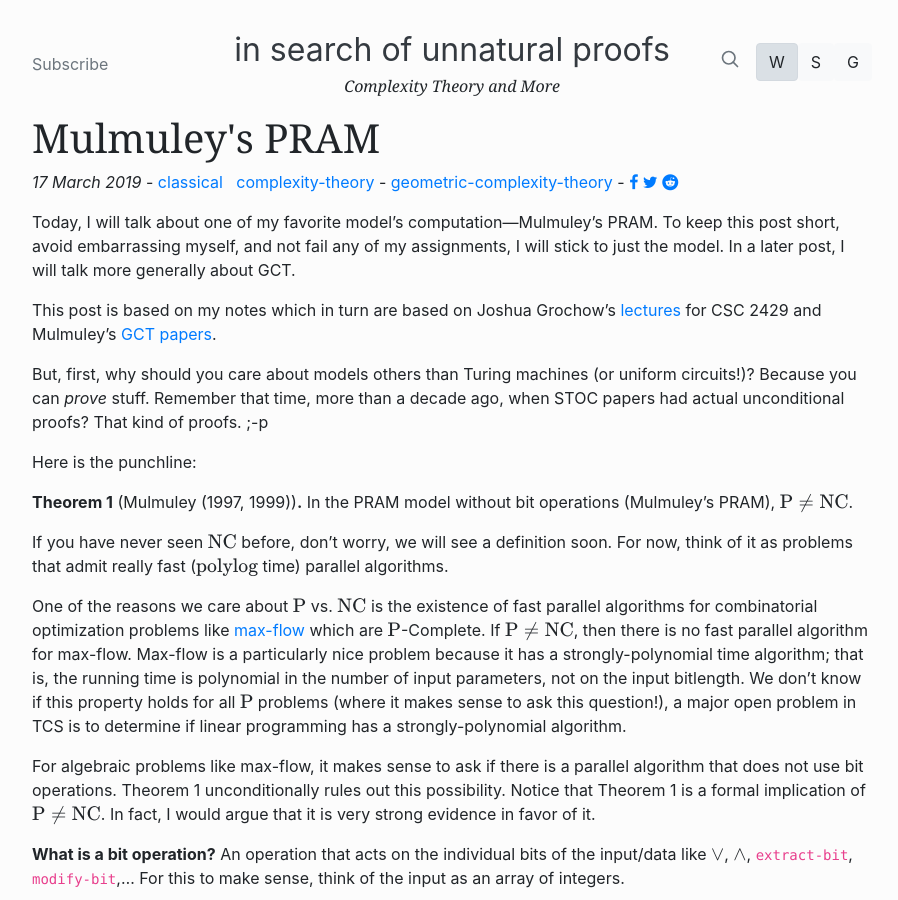
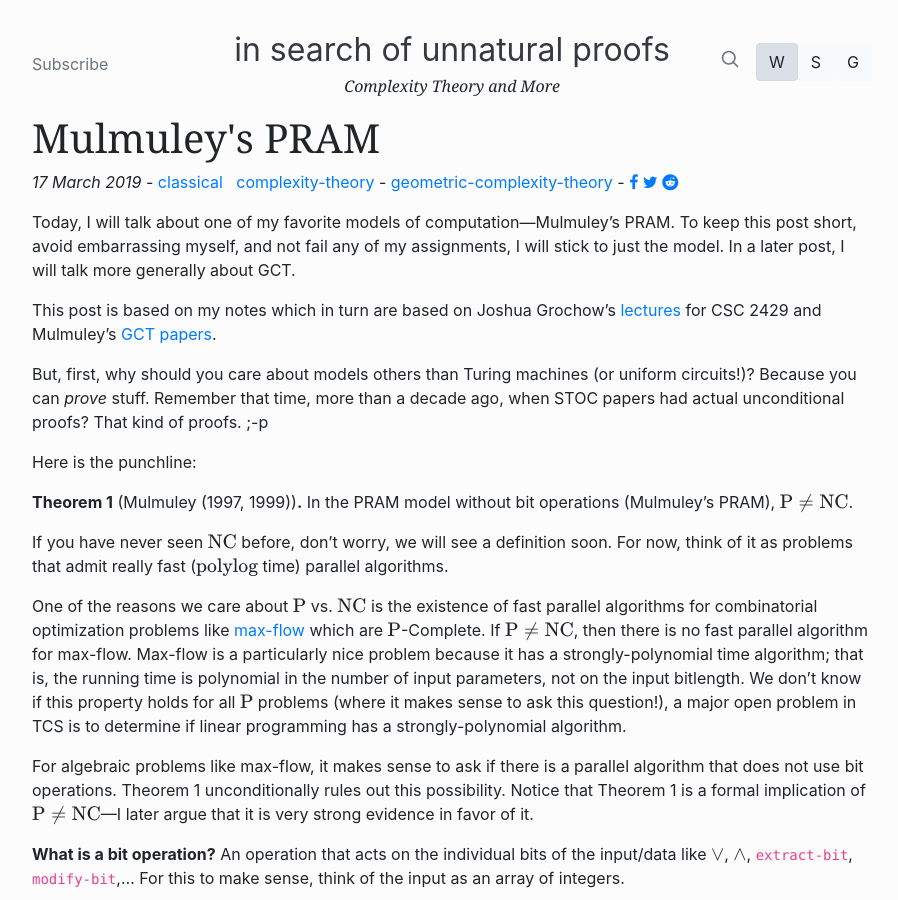
Before and after one commit to unnatural-proofs/unnatural-proofs.github.io, a Jekyll site: the page built from _posts/2019-3-17-Mulmuleys-PRAM.md, in a window 1280 px wide and 900 px high. Shown: the whole window, without its empty margins (188-1086 px from the left). Built offline with Jekyll 4.4.1, drawn with Linux system fonts in a browser that asks for light colours; nearby versions of some CDN libraries; formulas are drawn with MathJax 3; comment, search, counter and statistics services are not loaded; some of the changed text lies outside the part shown.

Commit message:
fixed a typo

```diff
--- a/_posts/2019-3-17-Mulmuleys-PRAM.md
+++ b/_posts/2019-3-17-Mulmuleys-PRAM.md
@@ -37,7 +37,7 @@ $$
 $$
 </div>
 
-Today, I will talk about one of my favorite model's computation---Mulmuley's PRAM. To keep this post short, avoid embarrassing myself, and not fail any of my assignments, I will stick to just the model. In a later post, I will talk more generally about GCT.
+Today, I will talk about one of my favorite models of computation---Mulmuley's PRAM. To keep this post short, avoid embarrassing myself, and not fail any of my assignments, I will stick to just the model. In a later post, I will talk more generally about GCT.
 
 This post is based on my notes which in turn are based on Joshua Grochow's [lec](https://www.cs.toronto.edu/~toni/Courses/PvsNP/Lectures/lecture7-1.pdf)[tur](https://www.cs.toronto.edu/~toni/Courses/PvsNP/Lectures/lecture7-2.pdf)[es](https://www.cs.toronto.edu/~toni/Courses/PvsNP/Lectures/lecture8.pdf) for CSC 2429 and Mulmuley's [GCT papers](http://gct.cs.uchicago.edu/).
 
@@ -51,7 +51,7 @@ If you have never seen $\NC$ before, don't worry, we will see a definition soon.
 
 One of the reasons we care about $\P$ vs. $\NC$ is the existence of fast parallel algorithms for combinatorial optimization problems like [max-flow](https://en.wikipedia.org/wiki/Maximum_flow_problem) which are $\P$-Complete. If $\P \neq \NC$, then there is no fast parallel algorithm for max-flow. Max-flow is a particularly nice problem because it has a strongly-polynomial time algorithm; that is, the running time is polynomial in the number of input parameters, not on the input bitlength. We don't know if this property holds for all $\P$ problems (where it makes sense to ask this question!), a major open problem in TCS is to determine if linear programming has a strongly-polynomial algorithm.
 
-For algebraic problems like max-flow, it makes sense to ask if there is a parallel algorithm that does not use bit operations. Theorem 1 unconditionally rules out this possibility. Notice that Theorem 1 is a formal implication of $\P \neq \NC$. In fact, I would argue that it is very strong evidence in favor of it.
+For algebraic problems like max-flow, it makes sense to ask if there is a parallel algorithm that does not use bit operations. Theorem 1 unconditionally rules out this possibility. Notice that Theorem 1 is a formal implication of $\P \neq \NC$---I later argue that it is very strong evidence in favor of it.
 
 **What is a bit operation?** An operation that acts on the individual bits of the input/data like $\vee$, $\wedge$, `extract-bit`, `modify-bit`,... For this to make sense, think of the input as an array of integers.
 
```
Also changed, not shown: other parts of _posts/2019-3-17-Mulmuleys-PRAM.md (+1 -1 lines).
